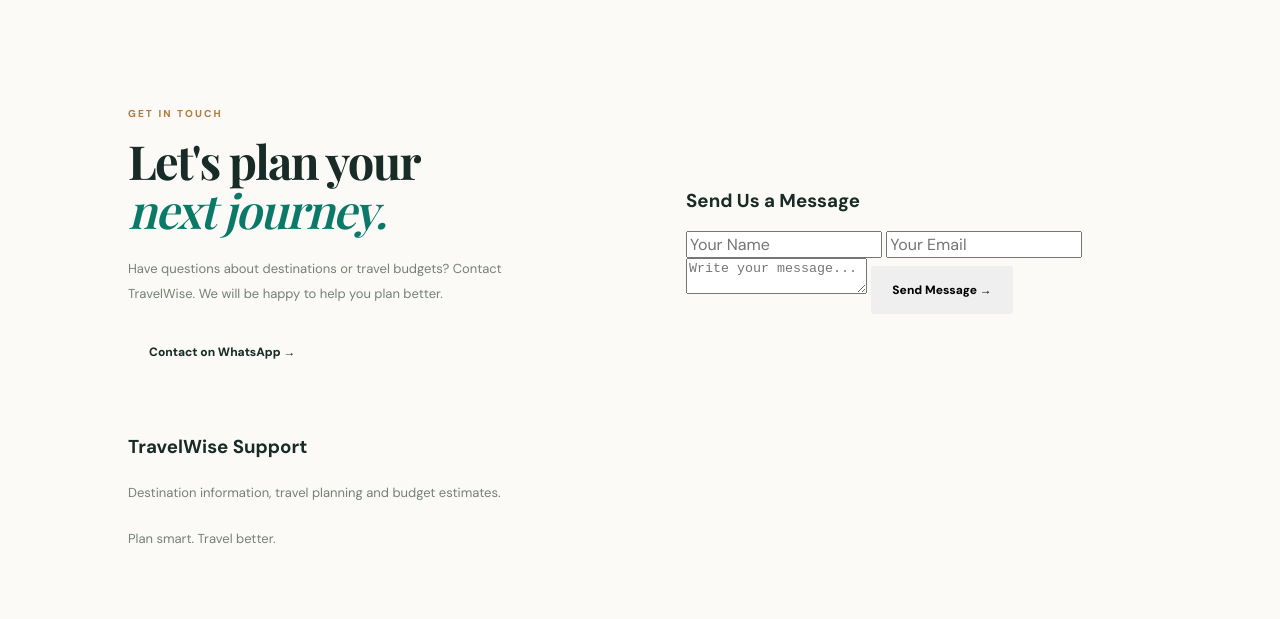
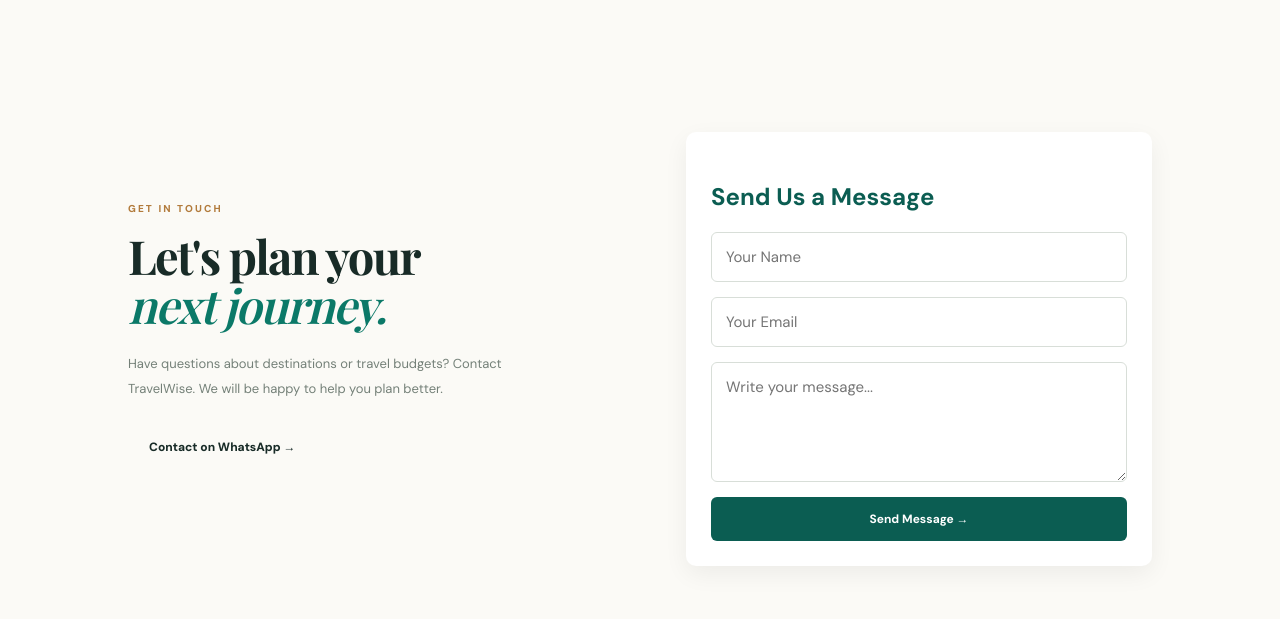
Before and after one commit to sunnyjaat889078/Trevelwise_-demo, a plain HTML site: page index.html in a window 1280 px wide. Shown: the part 3580-4199 px from the top of the page. Drawn offline with nearby package versions, Linux system fonts and the light colour scheme.

Commit message:
Add styles for TravelWise contact form
Added styles for the TravelWise contact form, including layout, input fields, and button styles.

```diff
--- a/css/style.css
+++ b/css/style.css
@@ -21,3 +21,56 @@
   font-size: 10px;
   color: #849087;
 }
+/* TravelWise Contact Form */
+
+.contact-form {
+  background: #ffffff;
+  padding: 25px;
+  border-radius: 10px;
+  margin-top: 25px;
+  box-shadow: 0 8px 25px rgba(0,0,0,0.06);
+}
+
+.contact-form h3 {
+  color: #0b5d52;
+  margin-bottom: 20px;
+  font-size: 24px;
+}
+
+.contact-form form {
+  display: flex;
+  flex-direction: column;
+  gap: 15px;
+}
+
+.contact-form input,
+.contact-form textarea {
+  width: 100%;
+  padding: 14px;
+  border: 1px solid #d8ded8;
+  border-radius: 6px;
+  font-size: 15px;
+  font-family: inherit;
+  box-sizing: border-box;
+}
+
+.contact-form textarea {
+  min-height: 120px;
+  resize: vertical;
+}
+
+.contact-form input:focus,
+.contact-form textarea:focus {
+  outline: none;
+  border-color: #0b5d52;
+}
+
+.contact-form button {
+  padding: 14px;
+  border: none;
+  border-radius: 6px;
+  background: #0b5d52;
+  color: white;
+  cursor: pointer;
+  font-weight: bold;
+}
```
